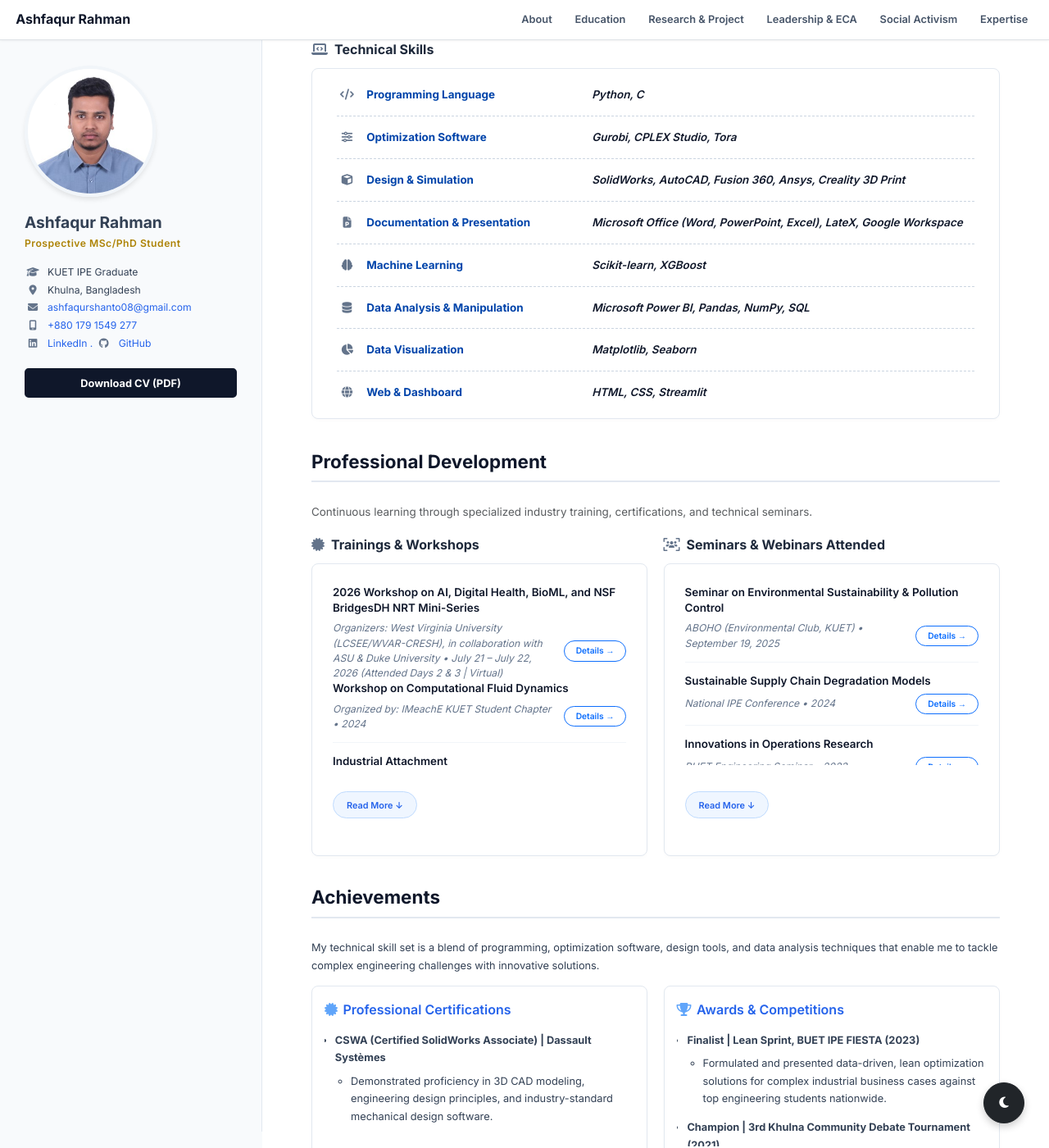
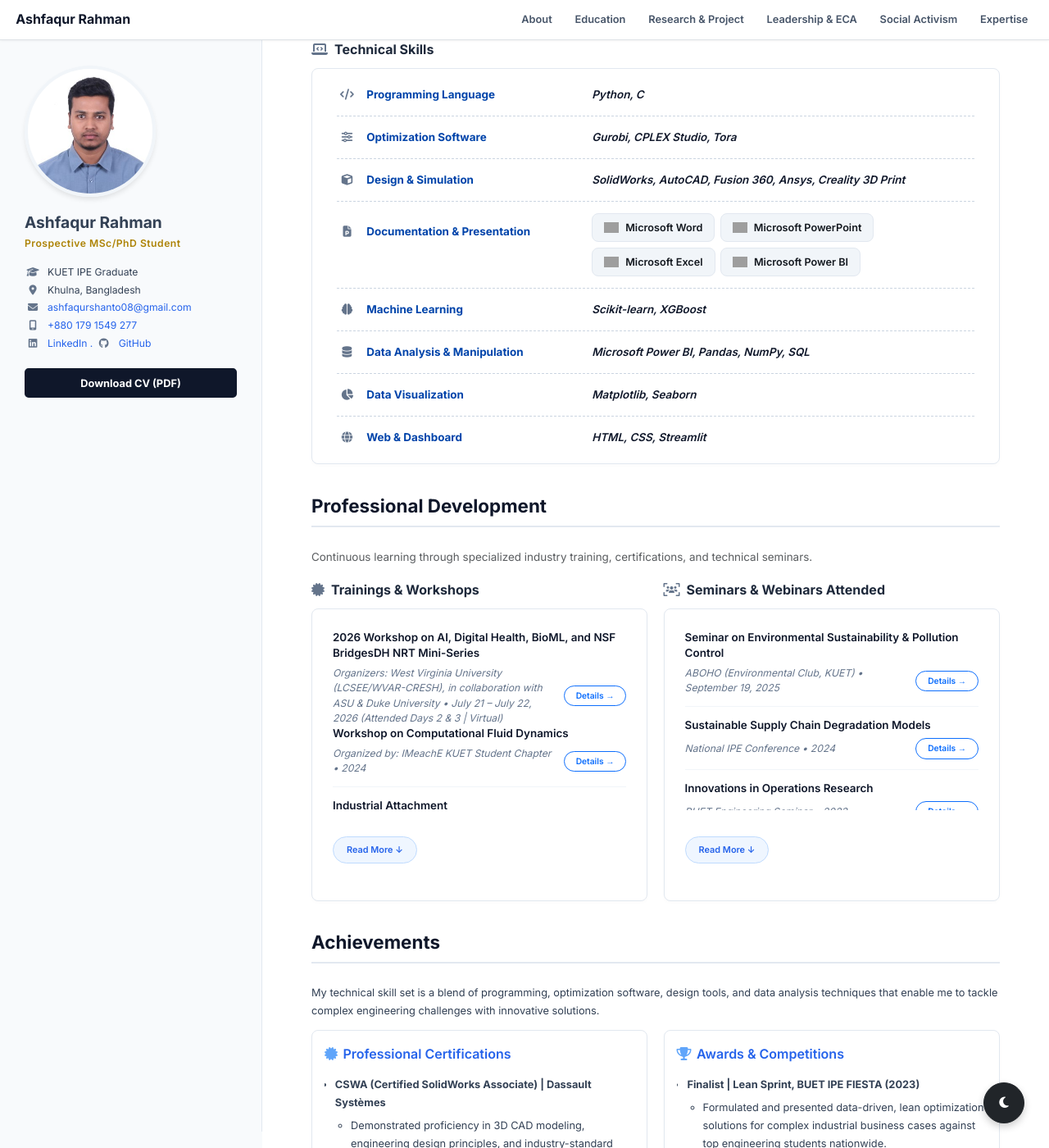
Before and after one commit to AshfaqurRahman99/AshfaqurRahman99.github.io, a Jekyll site: the page index.html, which Jekyll copies as it is, in a window 1280 px wide and 1400 px high, scrolled down 2426 px. Shown: the whole window at 82% size. Built offline with Jekyll 4.4.1, drawn with Linux system fonts in a browser that asks for light colours; a style sheet for code colours, icons or effects is not loaded; grey boxes are pictures that could not be loaded.

Commit message:
Update index.html

```diff
--- a/index.html
+++ b/index.html
@@ -739,6 +739,54 @@
             /* background-color: rgba(255, 255, 0, 0.1);
             /* Subtle yellow glow background */
             /* border: 1px solid rgba(255, 255, 0, 0.3); */
+        }
+        /* -------------------------
+           SKILL PILLS (Logos + Text)
+           ------------------------- */
+        .skill-pill {
+            display: inline-flex;
+            align-items: center;
+            gap: 8px;
+            /* Space between logo and text */
+            padding: 6px 14px;
+            border-radius: 8px;
+            /* Slightly rounded modern look */
+            background-color: #f1f5f9;
+            /* Light mode background */
+            border: 1px solid #e2e8f0;
+            color: #13181f;
+            font-size: 0.99rem;
+            font-weight: 600;
+            transition: all 0.2s ease;
+        }
+
+        /* Dark Mode Colors */
+        body.dark-theme .skill-pill {
+            background-color: #1e293b;
+            border-color: #334155;
+            color: #cbd5e1;
+        }
+
+        /* Hover Effect (Slight lift and glow) */
+        .skill-pill:hover {
+            transform: translateY(-2px);
+            box-shadow: 0 4px 8px rgba(0, 0, 0, 0.05);
+            border-color: #0044aa;
+            /* Deep blue hint in light mode */
+        }
+
+        body.dark-theme .skill-pill:hover {
+            box-shadow: 0 4px 10px rgba(0, 0, 0, 0.3);
+            border-color: #FFFF00;
+            /* Yellow hint in dark mode */
+        }
+
+        /* Logo Image Sizing */
+        .skill-pill img {
+            width: 18px;
+            height: 18px;
+            object-fit: contain;
+            /* Prevents logos from stretching */
         }
 
     </style>
@@ -1215,7 +1263,34 @@
                         <div class="skill-category "><i class="fa-solid fa-file-powerpoint skill-icon"></i>
                             Documentation
                             & Presentation</div>
-                        <div class="skill-tools">Microsoft Office (Word, PowerPoint, Excel), LateX, Google Workspace</div>
+                        <!-- <div class="skill-tools">Microsoft Office (Word, PowerPoint, Excel), LateX, Google Workspace</div> -->
+                        <!-- Right Column -->
+                        <div class="col-md-7">
+                            <div class="d-flex flex-wrap gap-2">
+                                <!-- Microsoft Word -->
+                                <div class="skill-pill">
+                                    <img src="images/word-logo-removebg.png" alt="Microsoft Word">
+                                    Microsoft Word
+                                </div>
+                                <!-- Microsoft PowerPoint -->
+                                <div class="skill-pill">
+                                    <img src="images/powerpoint-logo.webp" alt="Microsoft PowerPoint">
+                                    Microsoft PowerPoint
+                                </div>
+
+                                <!-- Microsoft Excel -->
+                                <div class="skill-pill">
+                                    <img src="images/excel-logo.webp" alt="Microsoft Excel">
+                                    Microsoft Excel
+                                </div>
+
+                                <!-- Microsoft Power BI -->
+                                <div class="skill-pill">
+                                    <img src="images/power-bi-logo.png" alt="Microsoft Power BI">
+                                    Microsoft Power BI
+                                </div>
+                            </div>
+                        </div>
                     </div>
 
                     <!-- Skill 5 -->
```
